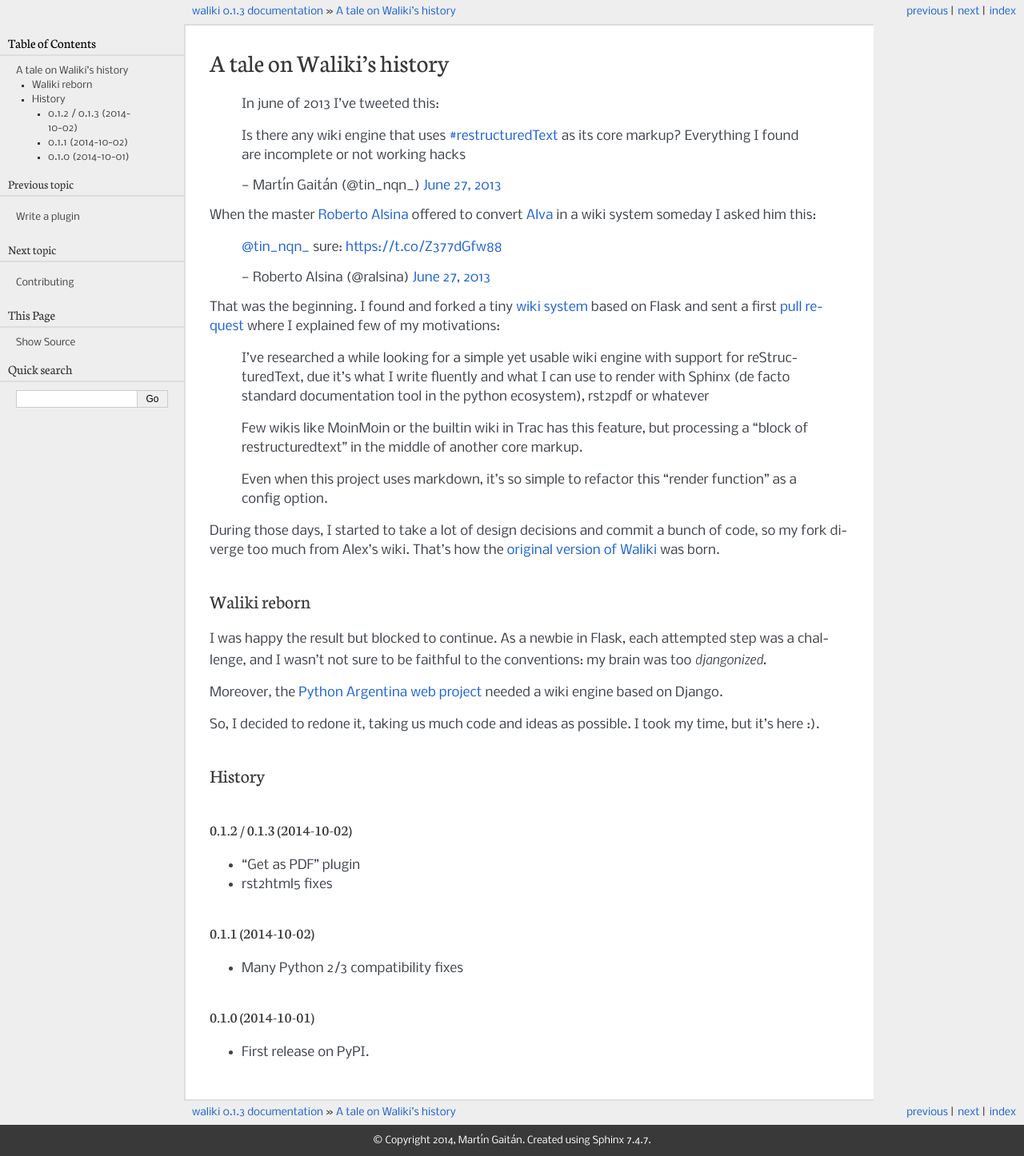
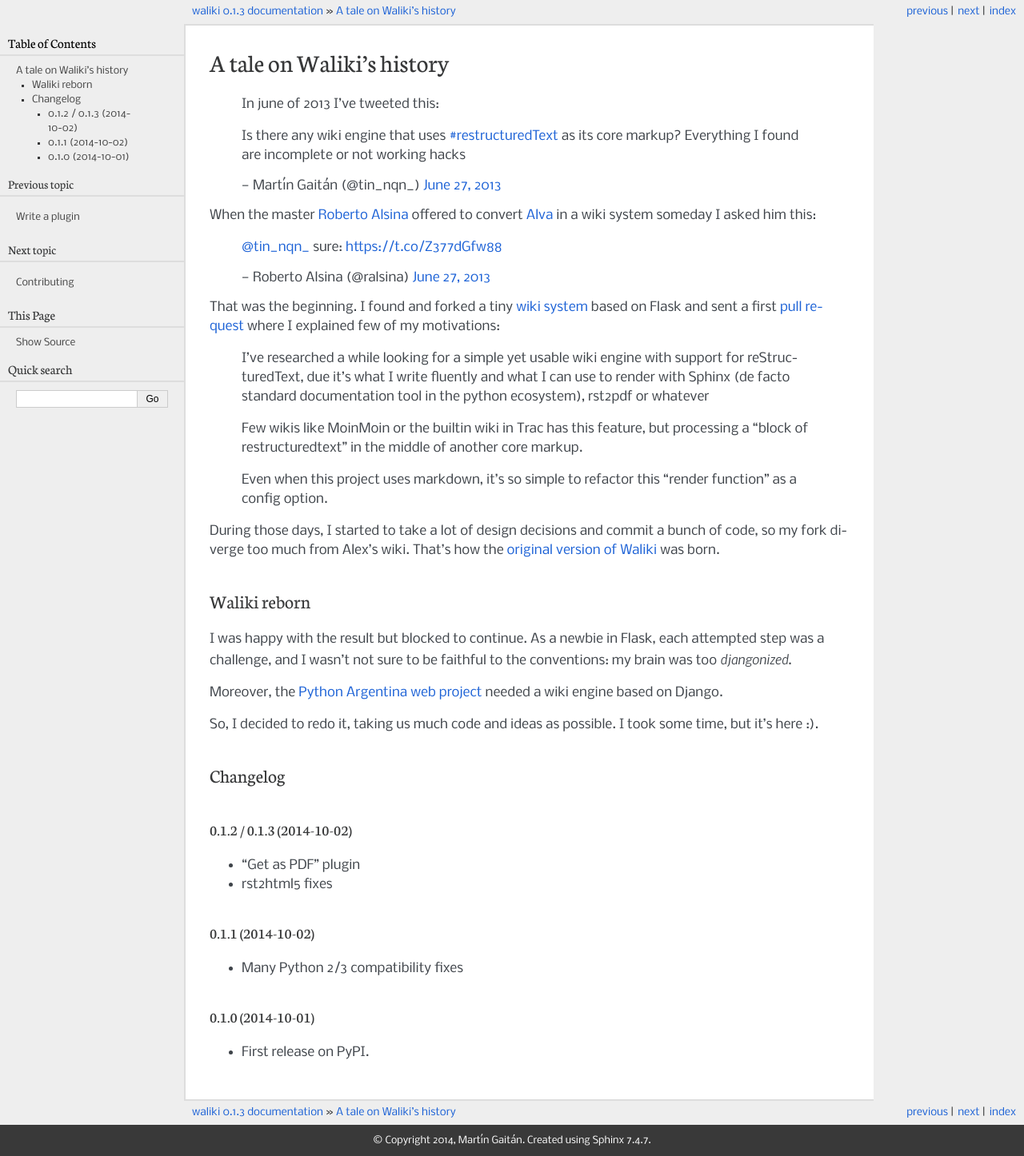
Before and after one commit to mgaitan/waliki, a Sphinx documentation site: the page built from docs/history.rst, in a window 1280 px wide. Shown: the whole page at 80% size. Built offline with Sphinx 7.4.7, drawn with Linux system fonts in a browser that asks for light colours; comment, search, counter and statistics services are not loaded; the version number is read from the project's files by our own code.

Commit message:
doc details

```diff
--- a/HISTORY.rst
+++ b/HISTORY.rst
@@ -1,7 +1,7 @@
 .. :changelog:
 
-History
--------
+Changelog
+---------
 
 0.1.2 / 0.1.3 (2014-10-02)
 ++++++++++++++++++++++++++
--- a/docs/history.rst
+++ b/docs/history.rst
@@ -29,11 +29,11 @@
 Waliki reborn
 -------------
 
-I was happy the result but blocked to continue. As a newbie in Flask, each attempted step was a challenge, and I wasn't not sure to be faithful to the conventions: my brain was too *djangonized*.
+I was happy with the result but blocked to continue. As a newbie in Flask, each attempted step was a challenge, and I wasn't not sure to be faithful to the conventions: my brain was too *djangonized*.
 
 Moreover, the `Python Argentina web project <https://github.com/PyAr/pyarweb>`_ needed a wiki engine based on Django.
 
-So, I decided to redone it, taking us much code and ideas as possible. I took my time, but it's here :).
+So, I decided to redo it, taking us much code and ideas as possible. I took some time, but it's here :).
 
 
 .. include:: ../HISTORY.rst
```
